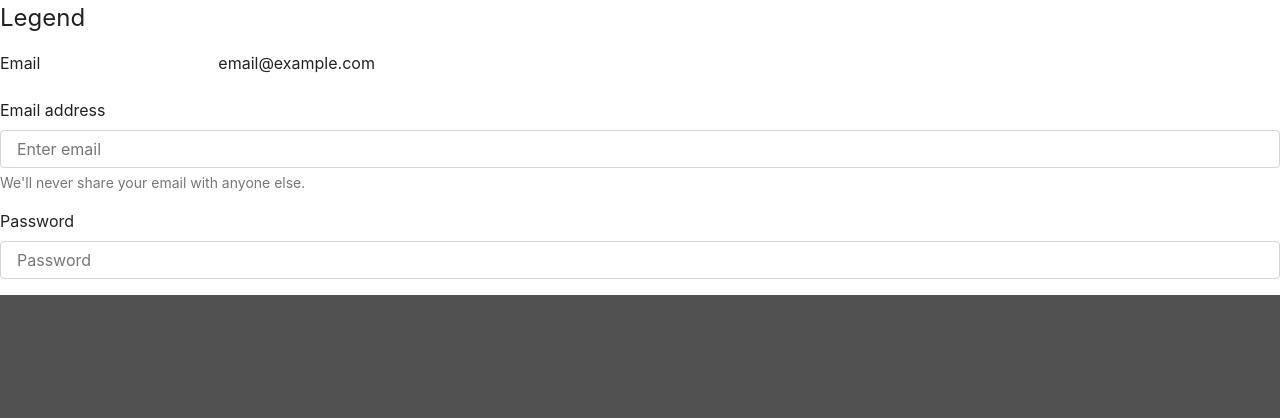
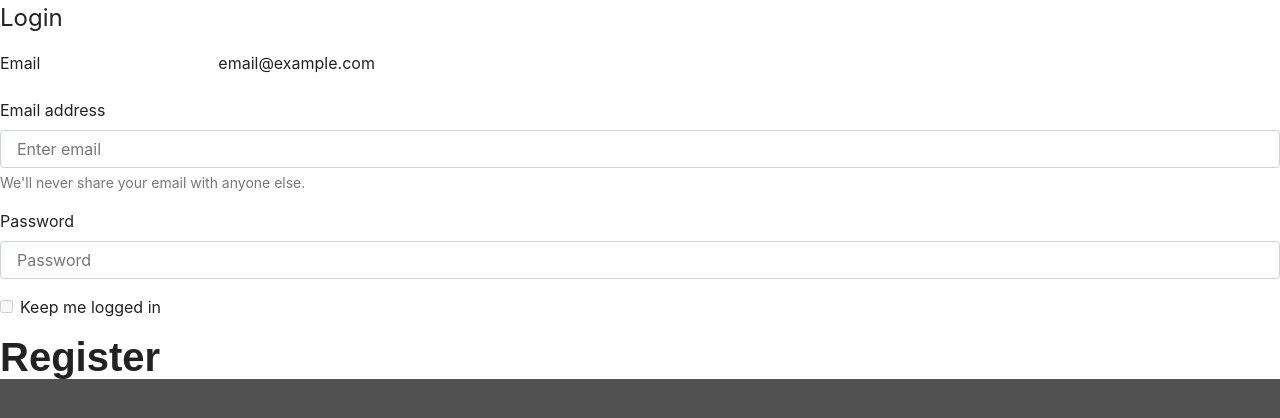
Before and after one commit to OwenCookman/MilestoneProject3, a Flask app: page /login in a window 1280 px wide. Shown: the part 111-529 px from the top of the page. Run offline with Flask 2, Linux system fonts and the light colour scheme; some libraries are stand-ins or nearby versions; some web fonts are replaced.

Commit message:
Added registration form template and check box

```diff
--- a/templates/login.html
+++ b/templates/login.html
@@ -6,7 +6,7 @@
 {% block content %}
 <form>
     <fieldset>
-      <legend>Legend</legend>
+      <legend>Login</legend>
       <div class="form-group row">
         <label for="staticEmail" class="col-sm-2 col-form-label">Email</label>
         <div class="col-sm-10">
@@ -22,4 +22,16 @@
         <label for="exampleInputPassword1">Password</label>
         <input type="password" class="form-control" id="exampleInputPassword1" placeholder="Password">
       </div>
+    </fieldset>
+      <fieldset class="form-group">
+        <div class="form-check disabled">
+          <label class="form-check-label">
+            <input class="form-check-input" type="checkbox" value="" disabled="">
+           Keep me logged in
+          </label>
+        </div>
+      </fieldset>
+
+      <h1>Register</h1>
+
 {% endblock %}
```
